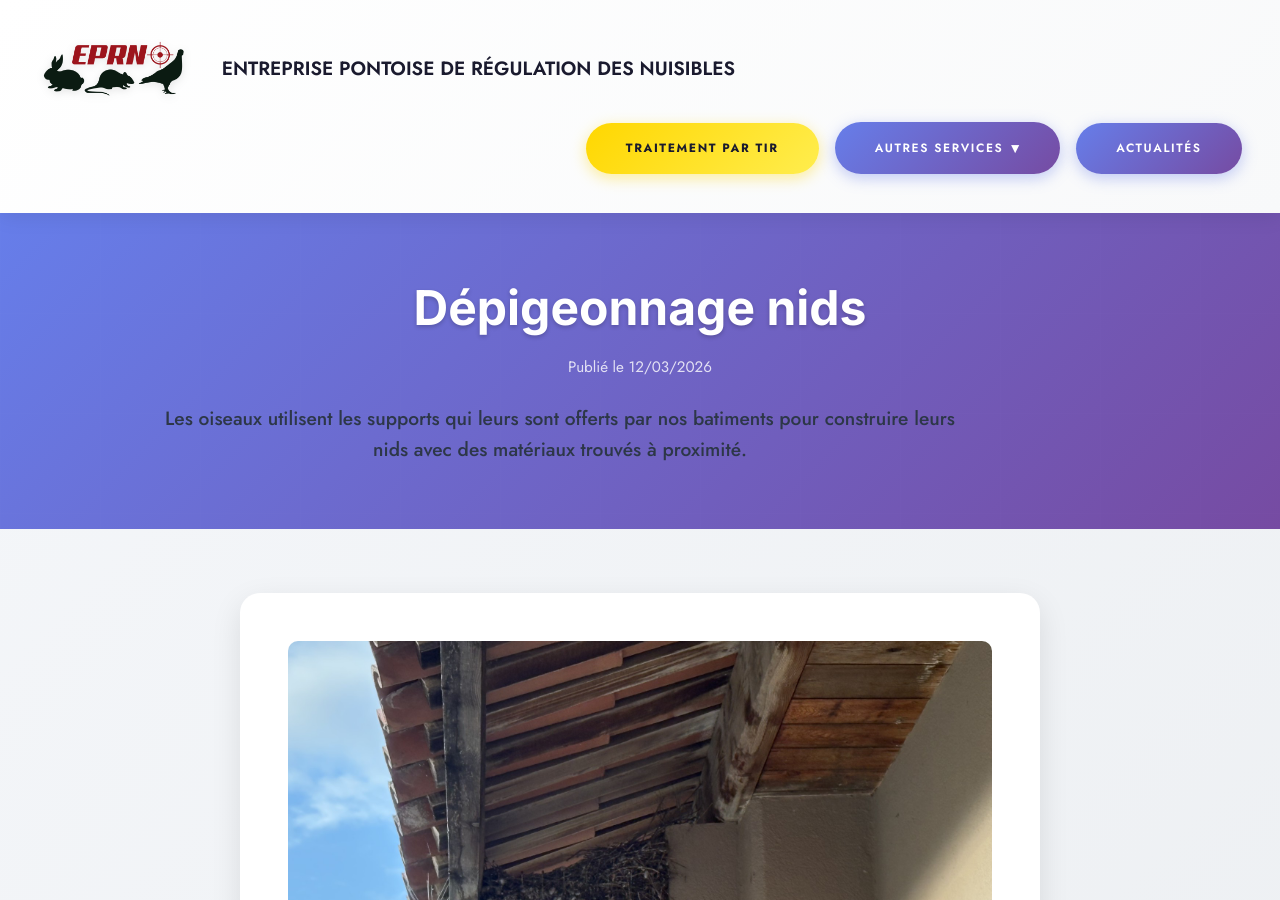
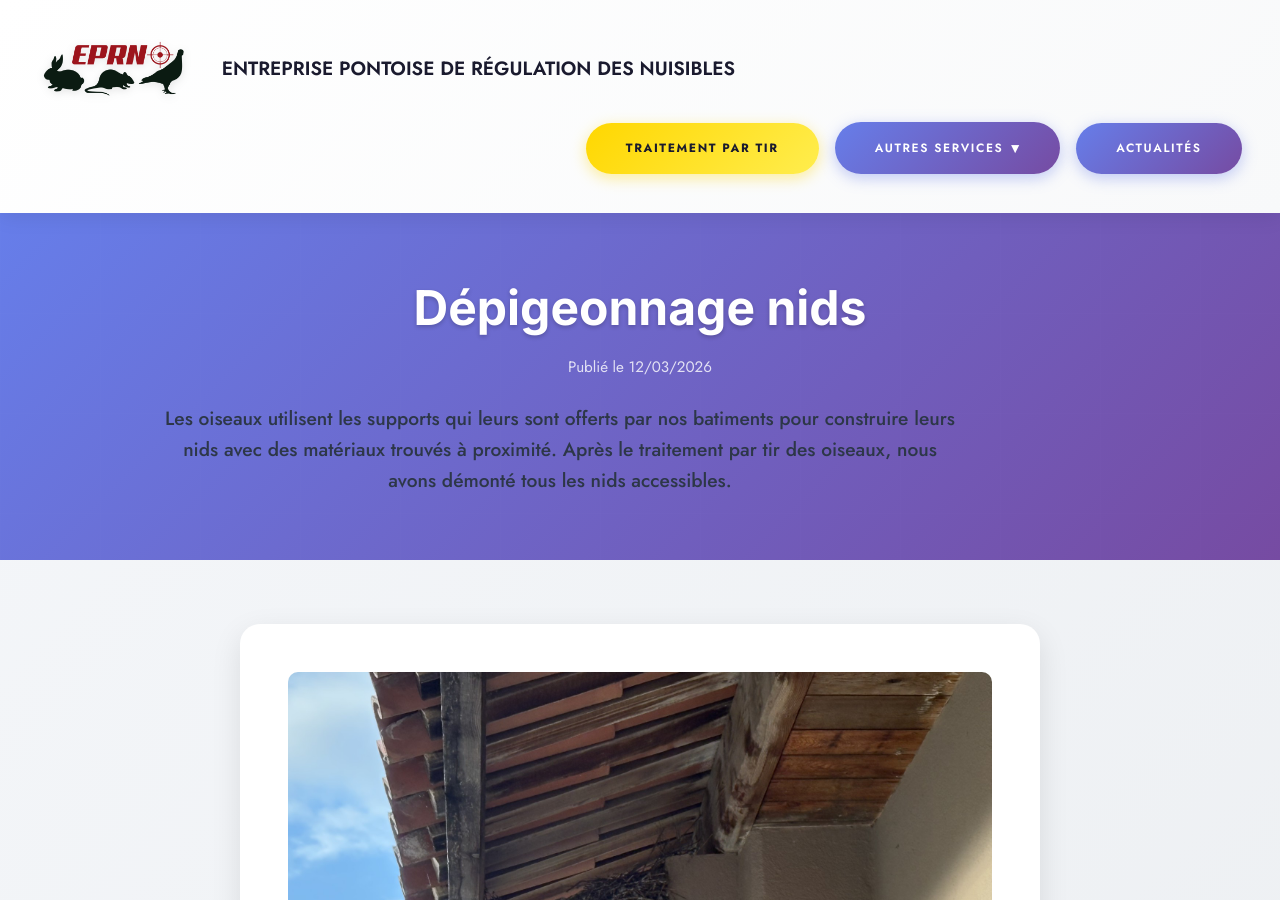
Before and after one commit to TheDoubleJo/eprn, a Jekyll site: the page built from _posts/2026-03-12-dépigeonnage-nids.md, in a window 1280 px wide and 900 px high. Built offline with Jekyll 4.4.1, drawn with Linux system fonts in a browser that asks for light colours.

Commit message:
Update Actualités “2026-03-12-dépigeonnage-nids”

```diff
--- a/_posts/2026-03-12-dépigeonnage-nids.md
+++ b/_posts/2026-03-12-dépigeonnage-nids.md
@@ -1,7 +1,7 @@
 ---
 layout: post
 title: Dépigeonnage nids
-description: Les oiseaux utilisent les supports qui leurs sont offerts par nos batiments pour construire leurs nids avec des matériaux trouvés à proximité.
+description: Les oiseaux utilisent les supports qui leurs sont offerts par nos batiments pour construire leurs nids avec des matériaux trouvés à proximité. Après le traitement par tir des oiseaux, nous avons démonté tous les nids accessibles.
 image: /images/uploads/Nid vidéo_1.jpg
 youtube_url: https://youtube.com/shorts/Bb2g0WFhNt4
 date: 2026-03-12 20:29:00 +0100
```
